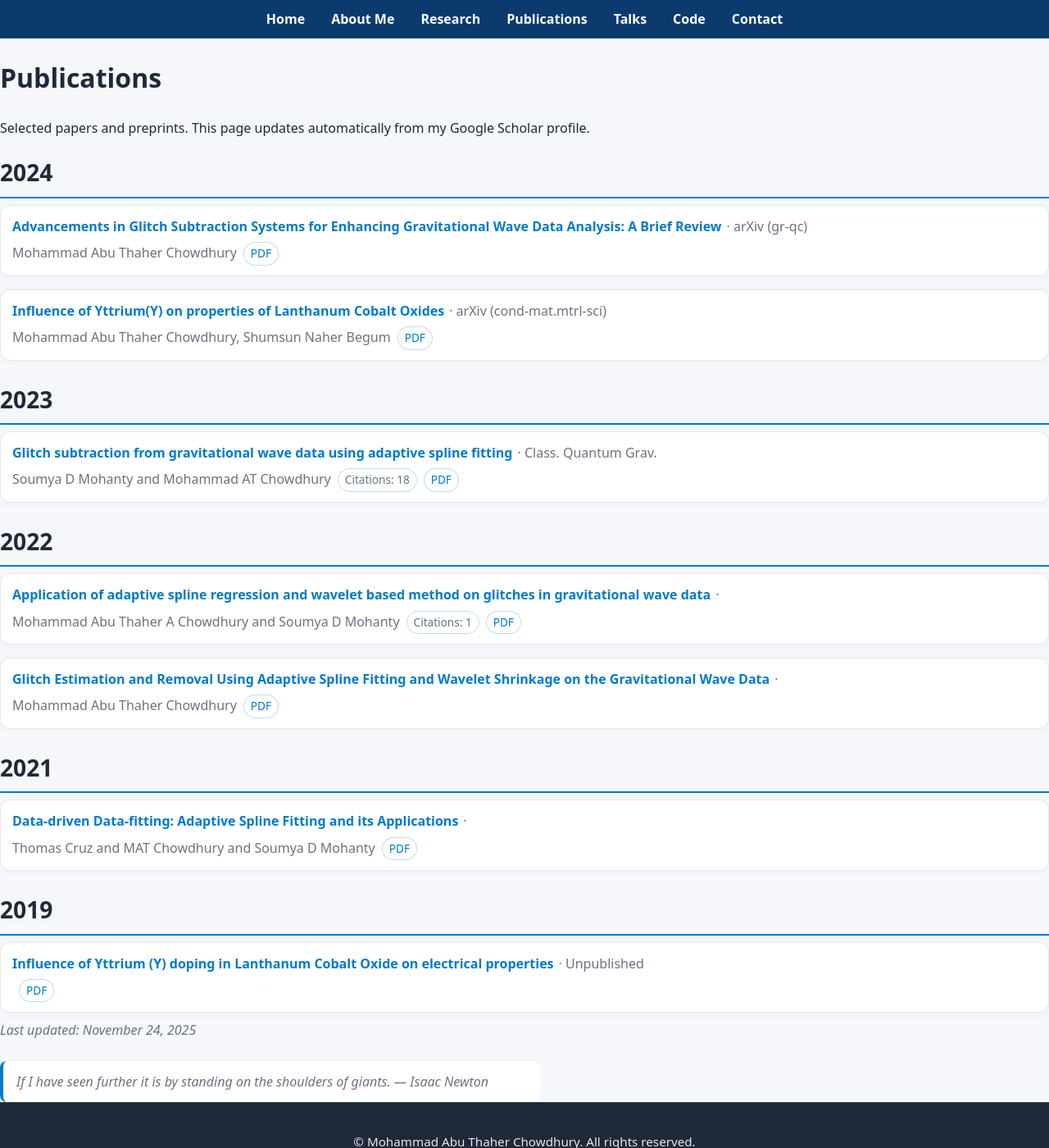
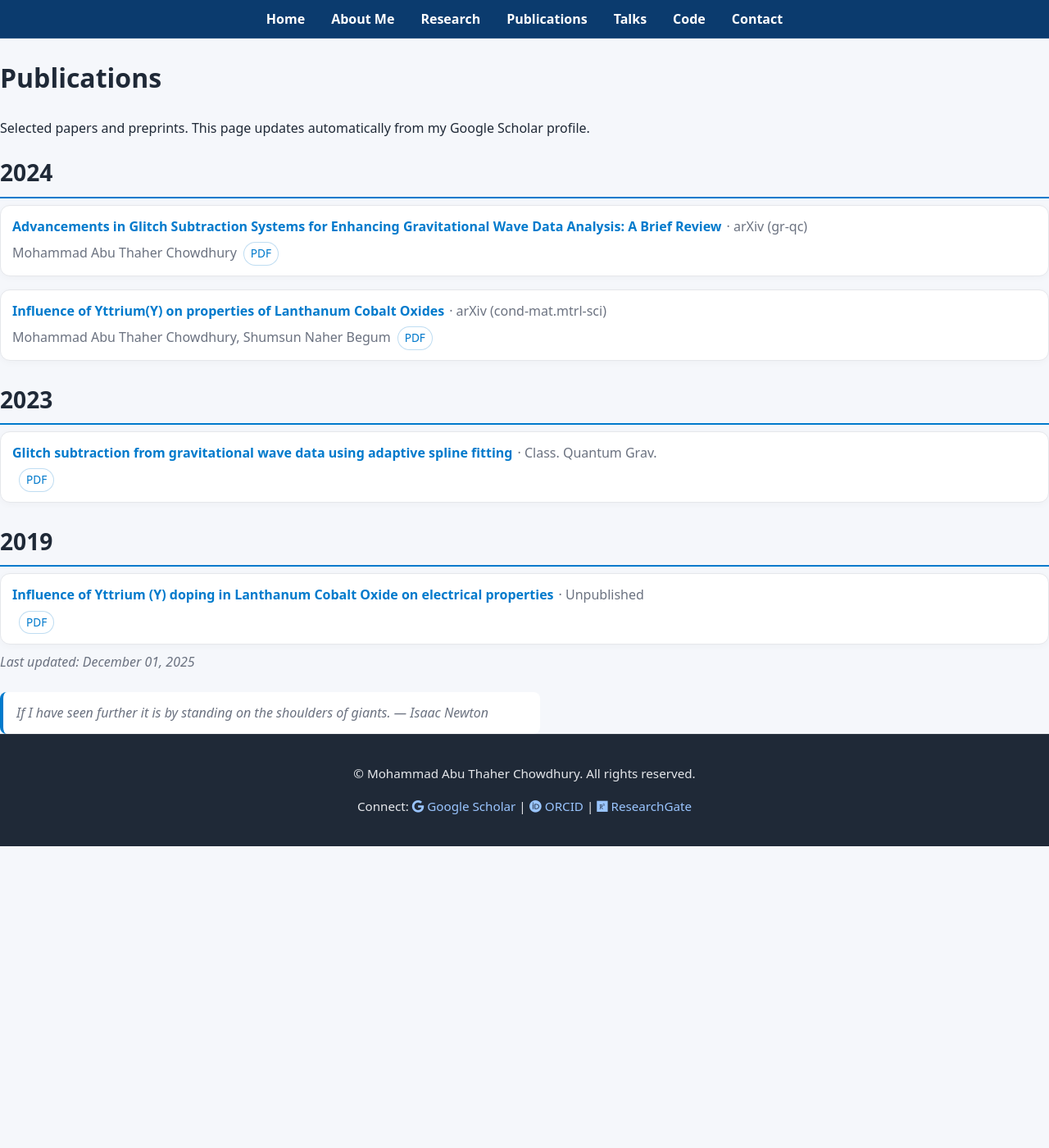
Before and after one commit to matc-thaher/website, a Jekyll site: the page built from publications.md, in a window 1280 px wide and 1400 px high. Shown: the whole window at 82% size. Built offline with Jekyll 4.4.1, drawn with Linux system fonts in a browser that asks for light colours.

Commit message:
chore: merged publications (Scholar + arXiv + ORCID + Crossref)

```diff
--- a/_data/scholar.json
+++ b/_data/scholar.json
@@ -1,5 +1,5 @@
 {
-  "updated": "2025-11-24T04:32:58.529950Z",
+  "updated": "2025-12-01T05:03:07.314992Z",
   "publications": [
     {
       "title": "Influence of Yttrium(Y) on properties of Lanthanum Cobalt Oxides",
@@ -11,8 +11,7 @@
       "doi": "",
       "citations": 0,
       "source": [
-        "arxiv",
-        "scholar"
+        "arxiv"
       ]
     },
     {
@@ -26,62 +25,21 @@
       "citations": 0,
       "source": [
         "arxiv",
-        "orcid",
-        "scholar"
+        "orcid"
       ]
     },
     {
       "title": "Glitch subtraction from gravitational wave data using adaptive spline fitting",
-      "authors": "Soumya D Mohanty and Mohammad AT Chowdhury",
+      "authors": "",
       "year": 2023,
       "venue": "Class. Quantum Grav.",
       "url": "https://doi.org/10.1088/1361-6382/acd0fe",
       "pdf_url": "",
       "doi": "10.1088/1361-6382/acd0fe",
-      "citations": 18,
+      "citations": 0,
       "source": [
         "crossref",
-        "orcid",
-        "scholar"
-      ]
-    },
-    {
-      "title": "Glitch Estimation and Removal Using Adaptive Spline Fitting and Wavelet Shrinkage on the Gravitational Wave Data",
-      "authors": "Mohammad Abu Thaher Chowdhury",
-      "year": 2022,
-      "venue": "",
-      "url": "https://search.proquest.com/openview/7f68a2c9fc2972f4eb08e0d1a8fcbd2e/1?pq-origsite=gscholar&cbl=18750&diss=y",
-      "pdf_url": "",
-      "doi": "",
-      "citations": 0,
-      "source": [
-        "scholar"
-      ]
-    },
-    {
-      "title": "Application of adaptive spline regression and wavelet based method on glitches in gravitational wave data",
-      "authors": "Mohammad Abu Thaher A Chowdhury and Soumya D Mohanty",
-      "year": 2022,
-      "venue": "",
-      "url": "https://archive.aps.org/tsf/2022/f05/5/",
-      "pdf_url": "",
-      "doi": "",
-      "citations": 1,
-      "source": [
-        "scholar"
-      ]
-    },
-    {
-      "title": "Data-driven Data-fitting: Adaptive Spline Fitting and its Applications",
-      "authors": "Thomas Cruz and MAT Chowdhury and Soumya D Mohanty",
-      "year": 2021,
-      "venue": "",
-      "url": "https://repositories.lib.utexas.edu/items/fd04b32c-04dd-4d45-ad74-d6f5b4f2b174",
-      "pdf_url": "",
-      "doi": "",
-      "citations": 0,
-      "source": [
-        "scholar"
+        "orcid"
       ]
     },
     {
```
